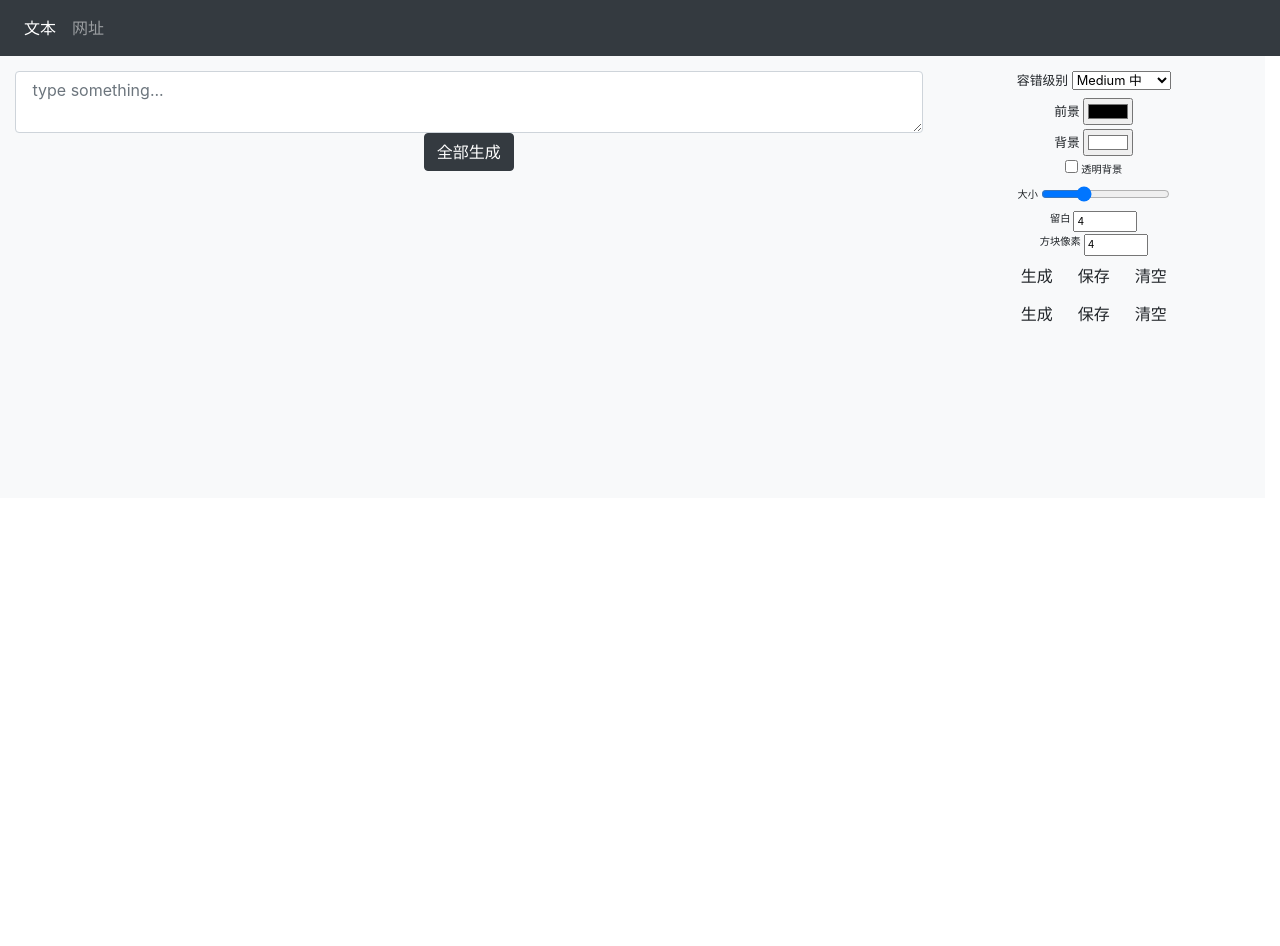
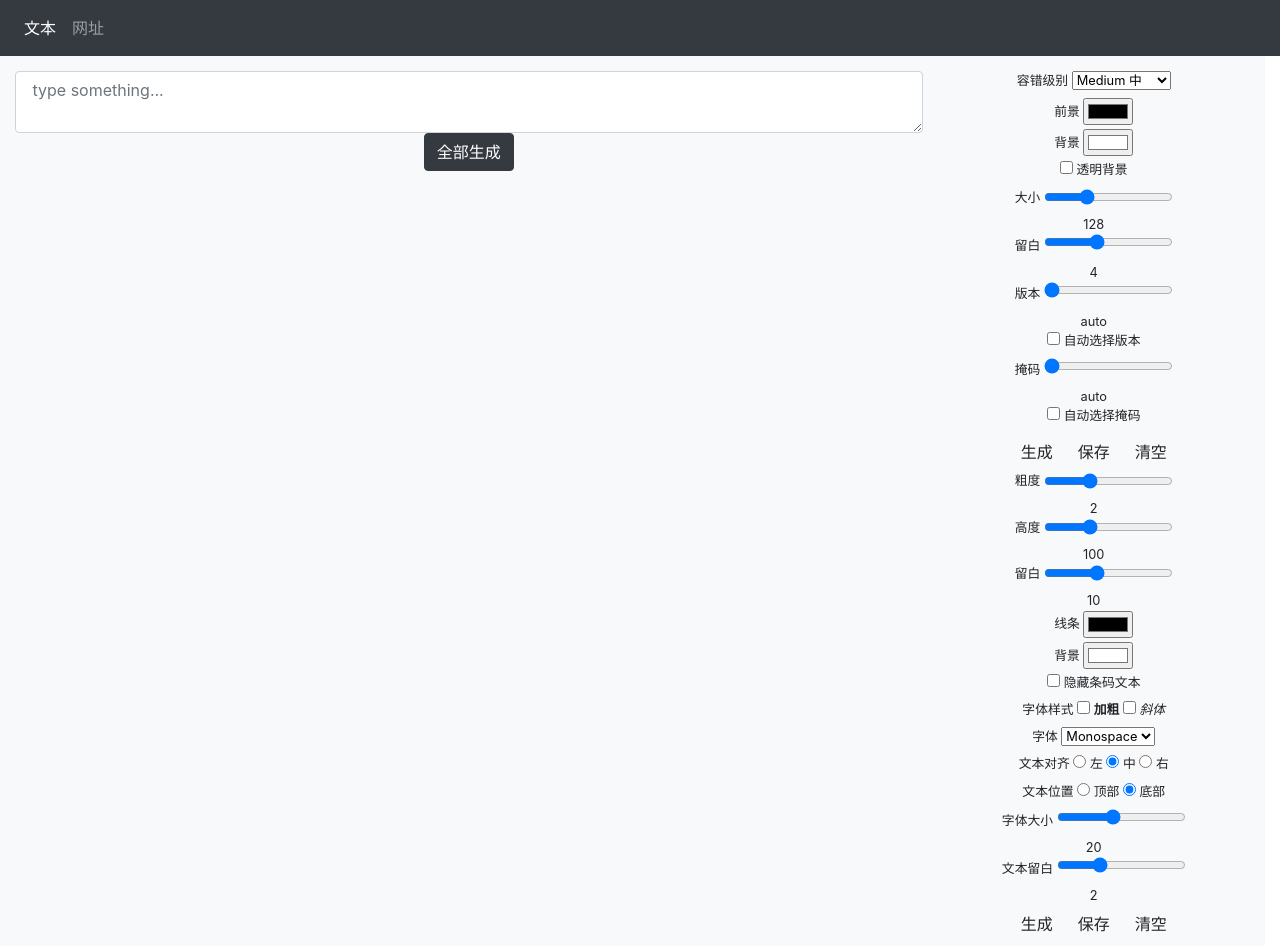
Before and after one commit to ZhiiChong/TinyCode, a plain HTML site: page index.html in a window 1280 px wide. Before the commit the page ends 800 px from the top, so only its background shows below. Drawn offline with nearby package versions, Linux system fonts and the light colour scheme.

Commit message:
参数设置

```diff
--- a/index.html
+++ b/index.html
@@ -18,7 +18,7 @@
     <!-- bootstrap.min.js -->
     <script src="https://cdn.staticfile.org/twitter-bootstrap/4.4.1/js/bootstrap.min.js"></script>
     <!-- 解决居中等特殊问题的 CSS -->
-    <link href="styles/styles.css" rel="stylesheet">
+    <link href="styles/styles.css" rel="stylesheet" />
     <title>TinyCode - BarCode/QRCode Generator</title>
   </head>
 
@@ -54,17 +54,15 @@
       <!-- io area - 文本输入与码图输出区域 -->
       <div class="col-sm-9">
         <div class="input-area">
-          <textarea id="input" name="text" class="form-control" placeholder="&nbsp;type something..."></textarea>
+          <textarea id="input" name="text" class="form-control" placeholder="&nbsp;type something..." oninput="textInput()"></textarea>
           <input class="btn btn-dark" type="submit" value="全部生成" onclick="bothGen()">
         </div>
         <div class="output-area">
-          <div class="row">
-            <div class="col-12">
-              <canvas id="qr-canvas"></div>
-            </div>
-            <div class="col-12">
-              <canvas id="bar-canvas"></canvas>
-            </div>
+          <div class="qrcode-container">
+            <canvas id="qr-canvas"></div>
+          </div>
+          <div class="barcode-container">
+            <canvas id="bar-canvas"></canvas>
           </div>
         </div>
       </div>
@@ -74,7 +72,7 @@
         <div class="qr-option">
           <div class="small">
             <label for="crt-level" >容错级别 </label>
-            <select id="crt-level" name="correction-level">
+            <select id="crt-level" name="correction-level" onchange="qrCrtLevel()">
               <option value="L">Low 低</option>
               <option value="M" selected>Medium 中</option>
               <option value="Q">Quartile 准高</option>
@@ -88,33 +86,124 @@
           <div class="small">
             <label for="qr-light" class="lb-middle">背景 </label>
             <input id="qr-light" type="color" value="#ffffff" name="fg-color" onchange="qrLtColor()">
+          </div>
           <div class="small">
             <input id="qr-light-none" type="checkbox" name="qr-light-none" value="qr-light-none" onclick="qrLtCheck()">
             <label for="qr-light-none">透明背景</label>
           </div>
-          <div class="small">
+          <div class="small" >
             <label for="qr-width" class="lb-middle">大小 </label>
-            <input id="qr-width" type="range" name="qr-width" value="128" min="50" max="300" step="1" onchange="qrWidth()">
+            <input id="qr-width" class="option-range" type="range" name="qr-width" value="128" min="50" max="300" step="1" oninput="qrWidth()">
+            <div id="qr-width-value" class="option-value">128</div>
           </div>
           <div class="small">
-            <label for="qr-margin" class="lb-middle">留白 </label>
-            <input id="qr-margin" type="number" name="qr-margin" value="4" min="0" max="10" step="1" oninput="value=parseInt(value);if(value>10)value=10;else if(value<0)value=0;" onchange="qrMargin()">
+            <label for="qr-margin">留白 </label>
+            <input id="qr-margin" class="option-range" type="range" name="qr-margin" value="4" min="0" max="10" step="1" oninput="qrMargin()">
+            <div id="qr-margin-value" class="option-value">4</div>
+          </div>
+          <!--div class="small"  scale 属性会被 width 属性覆盖，只在 width 缺省的时候起作用 >
+            <label for="qr-scale" class="lb-middle">方块像素 </label>
+            <input id="qr-scale" type="number" name="qr-scale" value="4" min="1" max="10" step="1" oninput="value=parseInt(value);if(value>10)value=10;else if(value<=0)value=1;" onchange="qrScale()">
+          </div-->
+          <div class="small">
+            <label for="qr-version">版本 </label>
+            <input id="qr-version" class="option-range" type="range" name="qr-version" value="0" min="0" max="40" step="1" oninput="qrVersion()">
+            <div id="qr-version-value" class="option-value">auto</div>
+            <div>
+              <input id="version-auto" type="checkbox" name="version-auto" value="version-auto" onclick="qrVersion()">
+              <label for="version-auto">自动选择版本</label>
+            </div>
           </div>
           <div class="small">
-            <label for="qr-scale" class="lb-middle">方块像素 </label>
-            <input id="qr-scale" type="number" name="qr-scale" value="4" min="1" max="10" step="1" oninput="value=parseInt(value);if(value>10)value=10;else if(value<=0)value=1;" onchange="qrScale()">
+            <label for="qr-mask">掩码 </label>
+            <input id="qr-mask" class="option-range" type="range" name="qr-mask" value="-1" min="-1" max="7" step="1" oninput="qrMask()">
+            <div id="qr-mask-value" class="option-value">auto</div>
+            <div>
+              <input id="mask-auto" type="checkbox" name="mask-auto" value="mask-auto" onclick="qrMask()">
+              <label for="mask-auto">自动选择掩码</label>
+            </div>
           </div>
           <div class="btn-group">
             <input class="btn " type="button" value="生成" onclick="qrGen()">
-            <input class="btn " type="button" value="保存" onclick="">
+            <input class="btn " type="button" value="保存" onclick="Download('qr-canvas')">
             <input class="btn " type="button" value="清空" onclick="qrCanvasClear()">
           </div>
         </div>
         <!-- barCode options - 条形码参数 -->
         <div class="bar-option">
+          <div class="small">
+            <label for="bar-width" class="lb-middle">粗度 </label>
+            <input id="bar-width" class="option-range" type="range" name="bar-width" value="2" min="1" max="4" step="1" oninput="barWidth()">
+            <div id="bar-width-value" class="option-value">2</div>
+          </div>
+          <div class="small">
+            <label for="bar-height" class="lb-middle">高度 </label>
+            <input id="bar-height" class="option-range" type="range" name="bar-height" value="100" min="50" max="200" oninput="barHeight()">
+            <div id="bar-height-value" class="option-value">100</div>
+          </div>
+          <div class="small">
+            <label for="bar-margin" class="lb-middle">留白 </label>
+            <input id="bar-margin" class="option-range" type="range" name="bar-margin" value="10" min="0" max="25" oninput="barMargin()">
+            <div id="bar-margin-value" class="option-value">10</div>
+          </div>
+          <div class="small">
+            <label for="bar-line" class="lb-middle">线条 </label>
+            <input id="bar-line" type="color" value="#000000" name="bar-line" onchange="barLineColor()">
+          </div>
+          <div class="small">
+            <label for="bar-bg" class="lb-middle">背景 </label>
+            <input id="bar-bg" type="color" value="#ffffff" name="bar-line" onchange="barBgColor()">
+          </div>
+          <div class="small">
+            <input id="bar-text-display" type="checkbox" name="bar-text-display" value="bar-text-display" onclick="barTextCheck()">
+            <label for="bar-text-display">隐藏条码文本</label>
+          </div>
+          <div class="small">
+            <span>字体样式 </span>
+            <input id="font-bold" type="checkbox" name="font-bold" value="font-bold" onclick="barFontStyle()">
+            <label for="font-bold"><b>加粗</b></label>
+            <input id="font-italic" type="checkbox" name="font-italic" value="font-italic" onclick="barFontStyle()">
+            <label for="font-italic"><i>斜体</i></label>
+          </div>
+          <div class="small">
+            <label for="bar-font" >字体 </label>
+            <select id="bar-font" name="bar-font" onchange="barFont()">
+              <option value="monospace" selected>Monospace</option>
+              <option value="Sans-serif">Sans-serif</option>
+              <option value="Serif">Serif</option>
+              <option value="Fantasy">Fantasy</option>
+              <option value="Cursive">Cursive</option>
+            </select>
+          </div>
+          <div class="small">
+            <label >文本对齐</label>
+            <input id="align-left" type="radio" name="text-align" value="left" onclick="barTextAlign('left')">
+            <label for="align-left">左</label>
+            <input id="align-middle" type="radio" name="text-align" value="middle" checked onclick="barTextAlign('middle')">
+            <label for="align-middle">中</label>
+            <input id="align-right" type="radio" name="text-align" value="right" onclick="barTextAlign('right')">
+            <label for="align-right">右</label>
+          </div>
+          <div class="small">
+            <label >文本位置</label>
+            <input id="position-top" type="radio" name="text-position" value="top" onclick="barTextPosition('top')">
+            <label for="position-top">顶部</label>
+            <input id="position-bottom" type="radio" name="text-position" value="bottom" checked onclick="barTextPosition('bottom')">
+            <label for="position-bottom">底部</label>
+          </div>
+          <div class="small">
+            <label for="bar-font-size">字体大小 </label>
+            <input id="bar-font-size" class="option-range" type="range" name="bar-font-size" value="20" min="8" max="36" step="1" oninput="barFontSize()">
+            <div id="bar-font-size-value" class="option-value">20</div>
+          </div>
+          <div class="small">
+            <label for="bar-text-margin">文本留白 </label>
+            <input id="bar-text-margin" class="option-range" type="range" name="bar-text-margin" value="2" min="-15" max="40" step="1" oninput="barTextMargin()">
+            <div id="bar-text-margin-value" class="option-value">2</div>
+          </div>
           <div class="btn-group">
             <input class="btn " type="button" value="生成" onclick="barGen()">
-            <input class="btn " type="button" value="保存" onclick="">
+            <input class="btn " type="button" value="保存" onclick="Download('bar-canvas')">
             <input class="btn " type="button" value="清空" onclick="barCanvasClear()">
           </div>
         </div>
```
